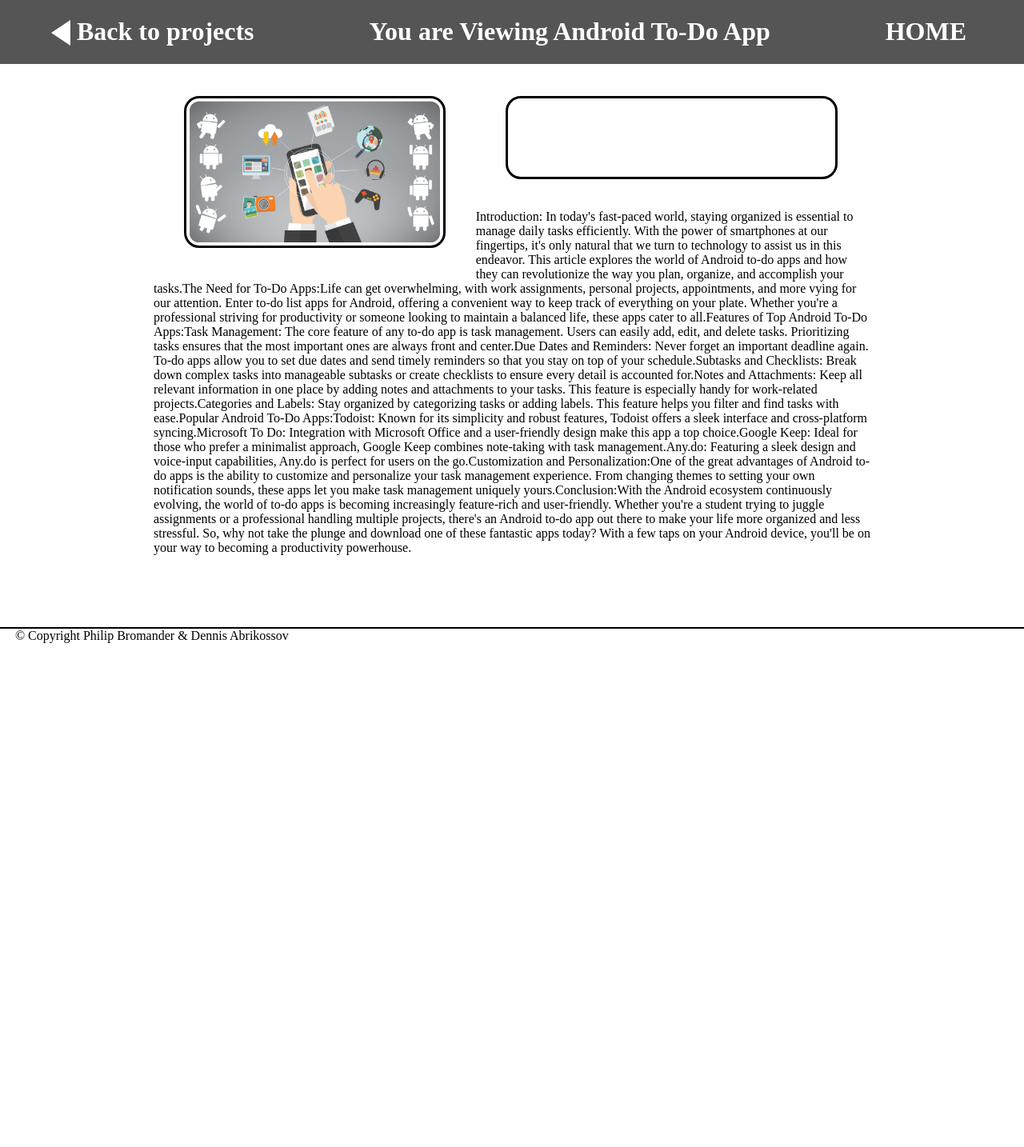
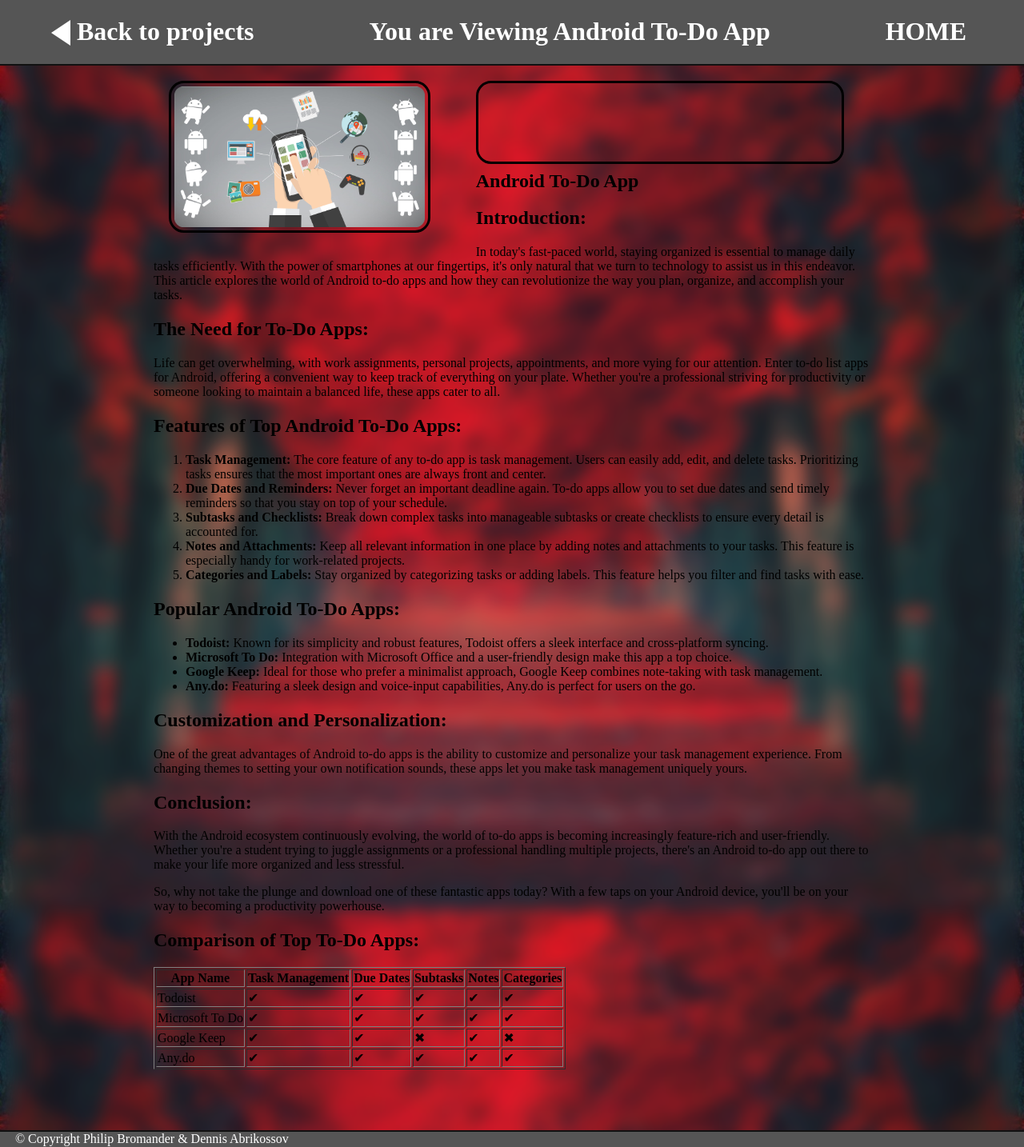
Before and after one commit to DarkDino77/TDP003, a Flask app: page /project/10 in a window 1280 px wide. Shown: the whole page at 80% size. Before the commit the page ends 804 px from the top, so only its background shows below. Run offline with Flask 3, Linux system fonts and the light colour scheme.

Commit message:
Fixed project page to now hold formatted HTML code; also added backgrounds to all pages and experimented around with color compositions

```diff
--- a/Presentationlager/app.py
+++ b/Presentationlager/app.py
@@ -1,5 +1,6 @@
 from flask import Flask, render_template, request, redirect, url_for
 import data
+from os import getcwd
 
 app = Flask(__name__)
 app.static_folder = 'static'
--- a/Presentationlager/static/stylesheet.css
+++ b/Presentationlager/static/stylesheet.css
@@ -6,6 +6,9 @@ body {
     margin: 0;
     display: flex;
     flex-direction: column;
+    background-image: url("../static/images/red_tree_background.jpeg");
+    backdrop-filter: blur(10px) contrast(85%) brightness(100%);
+    background-size: 100%;
 }
 
 header {
@@ -14,7 +17,7 @@ header {
     flex-wrap: wrap;
     justify-content: space-around;
     min-height: var(--header-size);
-    border-bottom: solid 2px;
+    border-bottom: solid 2px #111;
     background-color: #555;
     color: white;
 }
@@ -41,7 +44,9 @@ footer {
     height: 5mm;
     margin-top: -5mm;
     clear: both;
-    border-top: solid 2px;
+    border-top: solid 2px #111;
     padding-left: 5mm;
     padding-right: 5mm;
+    background-color: #555;
+    color: white;
 }
--- a/Presentationlager/static/stylesheet_project.css
+++ b/Presentationlager/static/stylesheet_project.css
@@ -1,6 +1,14 @@
 main {
     margin-left: 15%;
     margin-right: 15%;
+}
+
+main > p {
+    text-align: justify;
+}
+
+main > section {
+    margin-bottom: 2cm;
 }
 
 #projects-arrow {
@@ -15,7 +23,8 @@ main {
 }
 
 #big-image {
-    margin: 1cm;
+    margin: 5mm;
+    margin-right: 15mm;
     width: 35%;
     height: auto;
     border: solid 1mm;
@@ -26,10 +35,11 @@ main {
 
 #fact-frame {
     position: relative;
-    margin: 1cm;
+    margin-top: 5mm;
+    margin-bottom: 2mm;
     min-height: 2cm;
     min-width: 4cm;
-    width: calc(65% - 4cm - 12mm);
+    width: calc(65% - 4cm);
     border: solid 1mm;
     border-radius: 5mm;
     padding: 3mm;
--- /dev/null
+++ b/Presentationlager/templates/10.html
@@ -0,0 +1,89 @@
+<!DOCTYPE html>
+<html lang="en">
+<head>
+    <meta charset="UTF-8">
+    <meta name="viewport" content="width=device-width, initial-scale=1.0">
+    <title>Android To-Do App</title>
+</head>
+<body>
+    <h1>Android To-Do App</h1>
+
+    <h2>Introduction:</h2>
+    <p>In today's fast-paced world, staying organized is essential to manage daily tasks efficiently. With the power of smartphones at our fingertips, it's only natural that we turn to technology to assist us in this endeavor. This article explores the world of Android to-do apps and how they can revolutionize the way you plan, organize, and accomplish your tasks.</p>
+
+    <h2>The Need for To-Do Apps:</h2>
+    <p>Life can get overwhelming, with work assignments, personal projects, appointments, and more vying for our attention. Enter to-do list apps for Android, offering a convenient way to keep track of everything on your plate. Whether you're a professional striving for productivity or someone looking to maintain a balanced life, these apps cater to all.</p>
+
+    <h2>Features of Top Android To-Do Apps:</h2>
+    <ol>
+        <li><strong>Task Management:</strong> The core feature of any to-do app is task management. Users can easily add, edit, and delete tasks. Prioritizing tasks ensures that the most important ones are always front and center.</li>
+        <li><strong>Due Dates and Reminders:</strong> Never forget an important deadline again. To-do apps allow you to set due dates and send timely reminders so that you stay on top of your schedule.</li>
+        <li><strong>Subtasks and Checklists:</strong> Break down complex tasks into manageable subtasks or create checklists to ensure every detail is accounted for.</li>
+        <li><strong>Notes and Attachments:</strong> Keep all relevant information in one place by adding notes and attachments to your tasks. This feature is especially handy for work-related projects.</li>
+        <li><strong>Categories and Labels:</strong> Stay organized by categorizing tasks or adding labels. This feature helps you filter and find tasks with ease.</li>
+    </ol>
+
+    <h2>Popular Android To-Do Apps:</h2>
+    <ul>
+        <li><strong>Todoist:</strong> Known for its simplicity and robust features, Todoist offers a sleek interface and cross-platform syncing.</li>
+        <li><strong>Microsoft To Do:</strong> Integration with Microsoft Office and a user-friendly design make this app a top choice.</li>
+        <li><strong>Google Keep:</strong> Ideal for those who prefer a minimalist approach, Google Keep combines note-taking with task management.</li>
+        <li><strong>Any.do:</strong> Featuring a sleek design and voice-input capabilities, Any.do is perfect for users on the go.</li>
+    </ul>
+
+    <h2>Customization and Personalization:</h2>
+    <p>One of the great advantages of Android to-do apps is the ability to customize and personalize your task management experience. From changing themes to setting your own notification sounds, these apps let you make task management uniquely yours.</p>
+
+    <h2>Conclusion:</h2>
+    <p>With the Android ecosystem continuously evolving, the world of to-do apps is becoming increasingly feature-rich and user-friendly. Whether you're a student trying to juggle assignments or a professional handling multiple projects, there's an Android to-do app out there to make your life more organized and less stressful.</p>
+    <p>So, why not take the plunge and download one of these fantastic apps today? With a few taps on your Android device, you'll be on your way to becoming a productivity powerhouse.</p>
+
+    <h2>Comparison of Top To-Do Apps:</h2>
+    <table border="1">
+        <thead>
+            <tr>
+                <th>App Name</th>
+                <th>Task Management</th>
+                <th>Due Dates</th>
+                <th>Subtasks</th>
+                <th>Notes</th>
+                <th>Categories</th>
+            </tr>
+        </thead>
+        <tbody>
+            <tr>
+                <td>Todoist</td>
+                <td>✔</td>
+                <td>✔</td>
+                <td>✔</td>
+                <td>✔</td>
+                <td>✔</td>
+            </tr>
+            <tr>
+                <td>Microsoft To Do</td>
+                <td>✔</td>
+                <td>✔</td>
+                <td>✔</td>
+                <td>✔</td>
+                <td>✔</td>
+            </tr>
+            <tr>
+                <td>Google Keep</td>
+                <td>✔</td>
+                <td>✔</td>
+                <td>✖</td>
+                <td>✔</td>
+                <td>✖</td>
+            </tr>
+            <tr>
+                <td>Any.do</td>
+                <td>✔</td>
+                <td>✔</td>
+                <td>✔</td>
+                <td>✔</td>
+                <td>✔</td>
+            </tr>
+        </tbody>
+    </table>
+</body>
+</html>
--- a/Presentationlager/templates/id.html
+++ b/Presentationlager/templates/id.html
@@ -20,7 +20,8 @@
     <div id="fact-frame">
 
     </div>
-    <p>{{project.long_description}}</p>
-
+    <section>
+        {% include project.long_description %}
+    </section>
 
 {% endblock %}
```
Also changed, not shown: Presentationlager/data.json (+2 -2 lines), Presentationlager/static/stylesheet_projects.css (+5 -2 lines), Presentationlager/templates/projects.html (+6 -1 lines), Presentationlager/static/images/background.jpeg (added), Presentationlager/static/images/bright_background.jpeg (added), Presentationlager/static/images/projects/content.html (deleted), Presentationlager/static/images/red_space_background.jpeg (added), Presentationlager/static/images/red_tree_background.jpeg (added).
